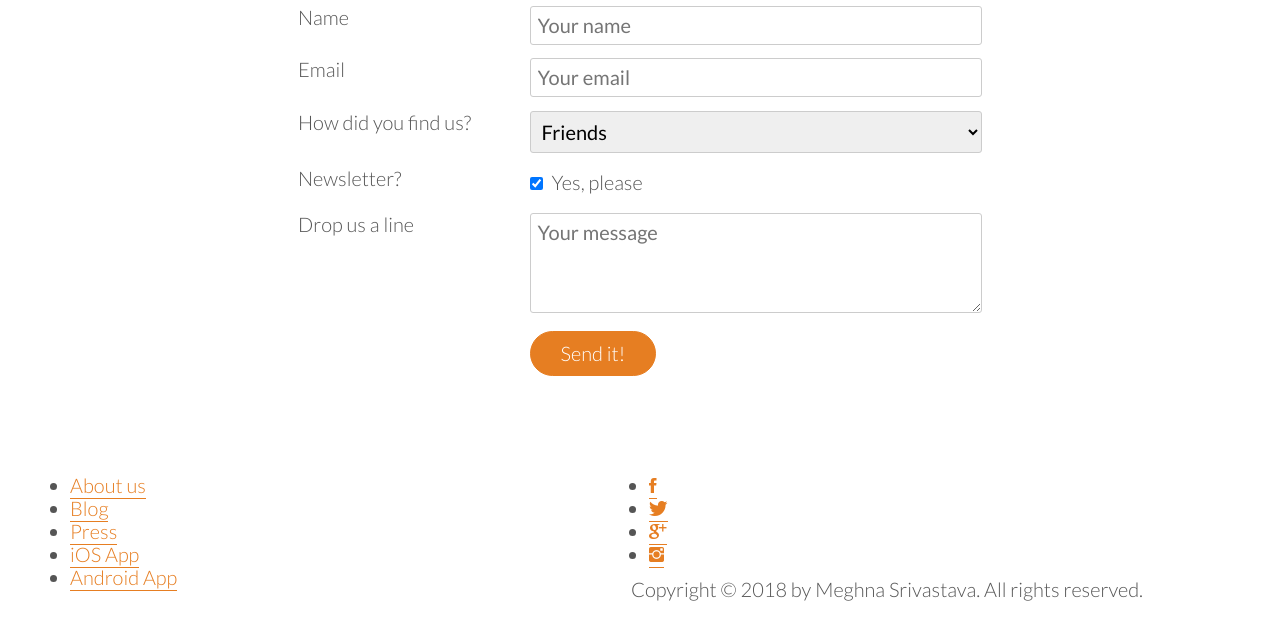
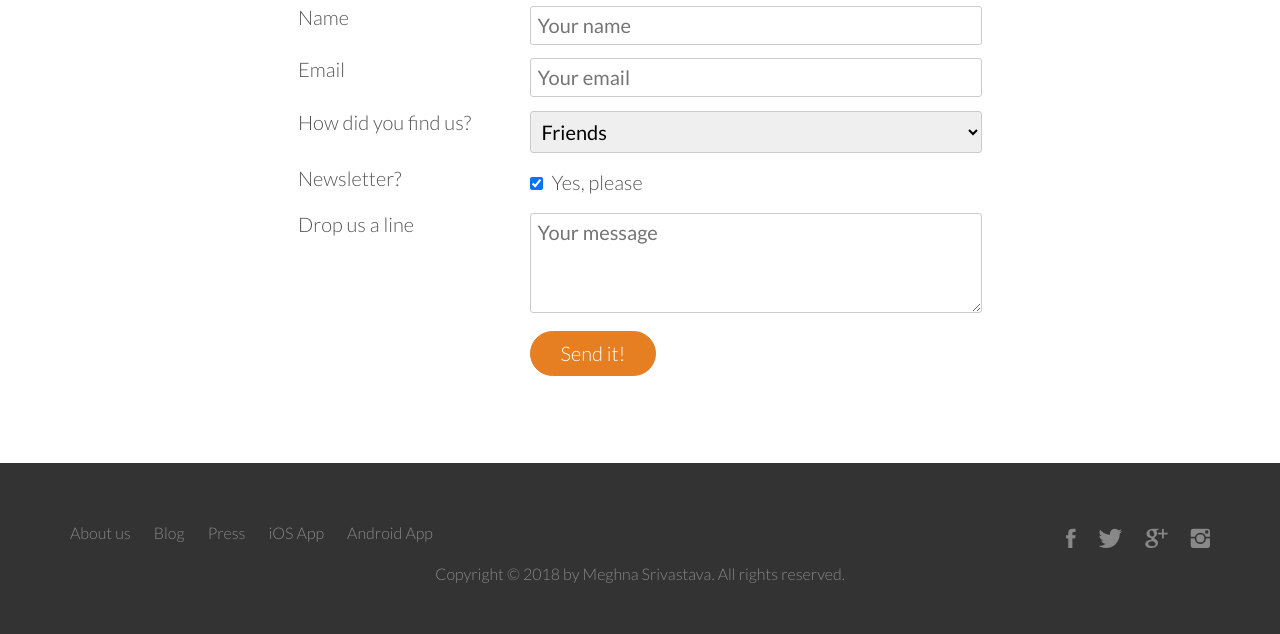
Before and after one commit to meghna-saxena/javascript-libraries, a PHP site: page / in a window 1280 px wide. Shown: the part 4839-5473 px from the top of the page. Before the commit the page ends 5440 px from the top, so only its background shows below. Run offline with PHP 8.4, Linux system fonts and the light colour scheme; some web fonts are replaced.

Commit message:
designed footer

```diff
--- a/css/omnifood/index.html
+++ b/css/omnifood/index.html
@@ -452,8 +452,6 @@
         </div>
     </footer>
 
-
-
 </body>
 
 </html>
--- a/css/omnifood/resources/css/style.css
+++ b/css/omnifood/resources/css/style.css
@@ -500,3 +500,86 @@ input[type=checkbox] {
 *:focus {
     outline: none;
 }
+
+
+
+
+/* --------------------------------------------------- */
+/* FOOTER */
+/* --------------------------------------------------- */
+
+footer {
+    background-color: #333;
+    padding: 50px;
+    font-size: 80%;
+}
+
+.footer-nav {
+    list-style: none;
+    float: left;
+}
+
+.social-links {
+    list-style: none;
+    float: right;
+}
+
+.footer-nav li,
+.social-links li {
+    display: inline-block;
+    margin-right: 20px;
+}
+
+.footer-nav li:last-child,
+.social-links li:last-child {
+    margin-right: 0;
+}
+
+.footer-nav li a:link,
+.footer-nav li a:visited,
+.social-links li a:link,
+.social-links li a:visited {
+    text-decoration: none;
+    border: 0;
+    color: #888;
+    transition: color 0.2s;
+}
+
+.footer-nav li a:hover,
+.footer-nav li a:active {
+    color: #ddd;
+}
+
+.social-links li a:link,
+.social-links li a:visited {
+    font-size: 160%;
+}
+
+.ion-social-facebook,
+.ion-social-twitter,
+.ion-social-googleplus,
+.ion-social-instagram {
+    transition: color 0.2s;
+}
+
+.ion-social-facebook:hover {
+    color: #3b5998;
+}
+
+.ion-social-twitter:hover {
+    color: #00aced;
+}
+
+.ion-social-googleplus:hover {
+    color: #dd4b39;
+}
+
+.ion-social-instagram:hover {
+    color: #517fa4;
+}
+
+footer p {
+    color: #888;
+    text-align: center;
+    margin-top: 20px;
+}
```
